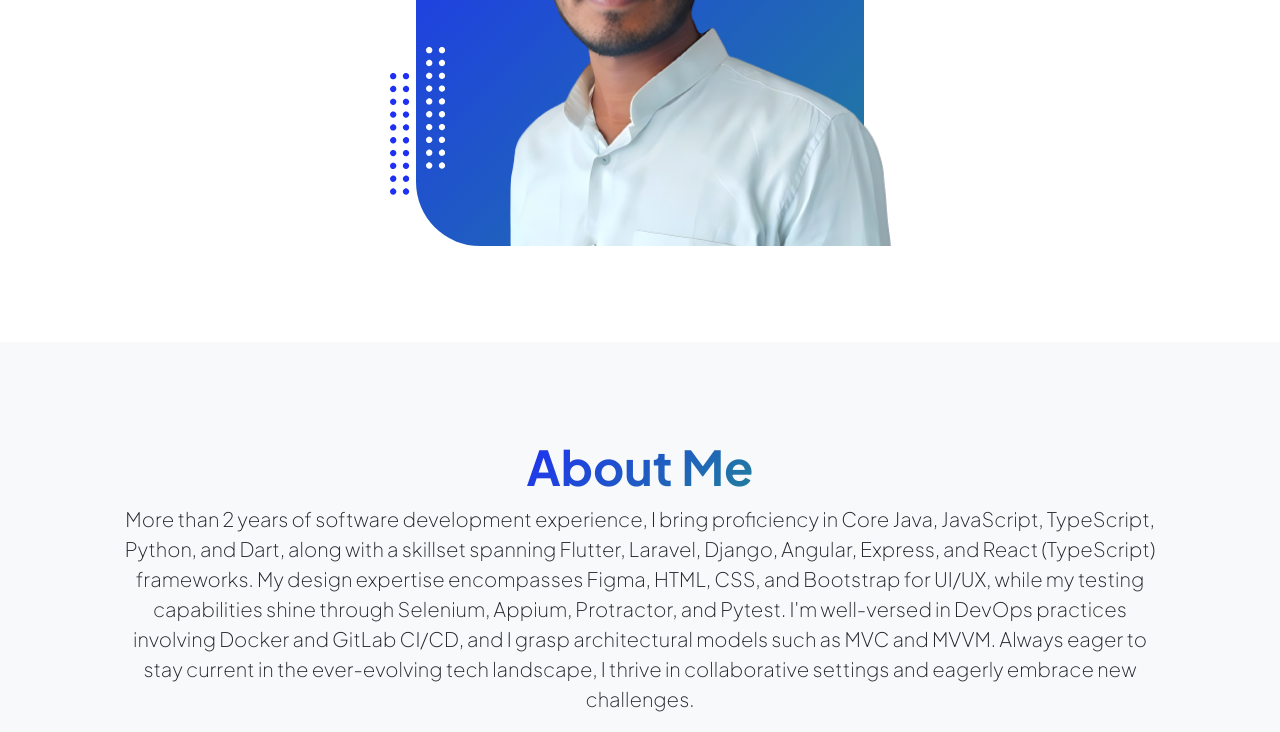
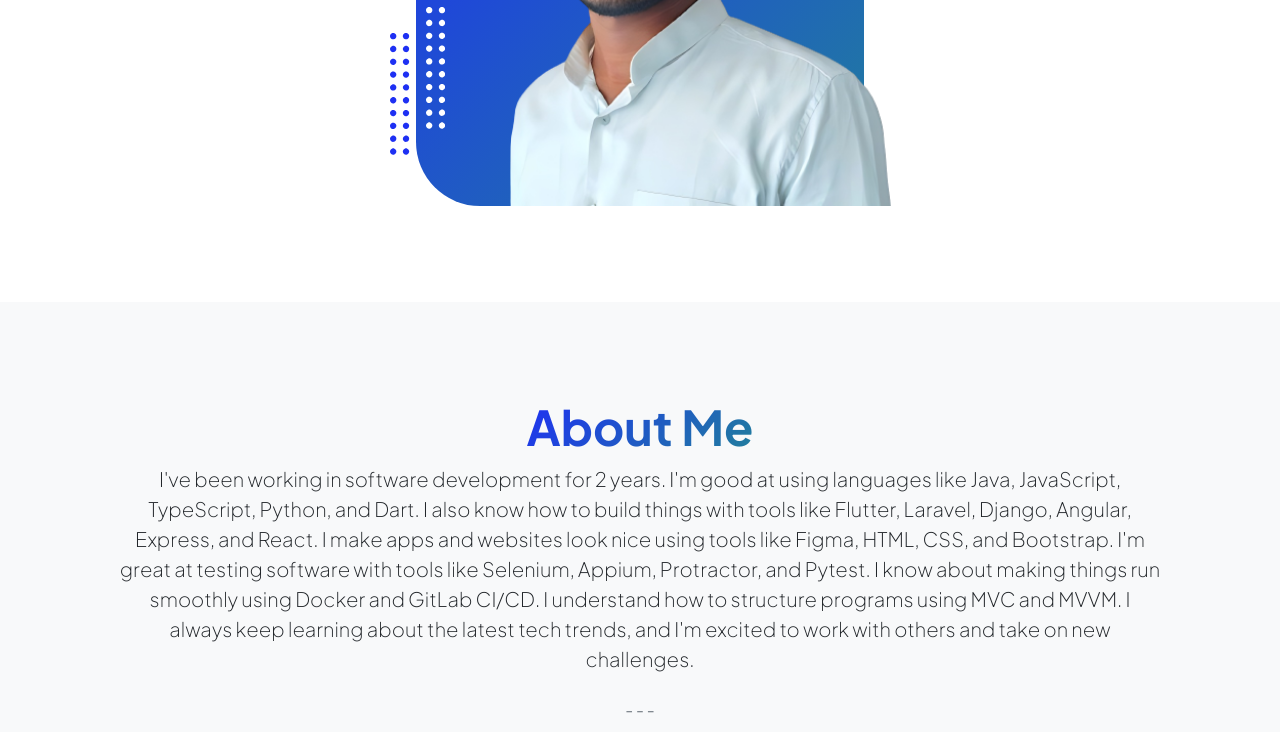
Before and after one commit to sonuyohannan/sonuyohannan.github.io, a plain HTML site: page index.html in a window 1280 px wide. Shown: the part 723-1455 px from the top of the page. Drawn offline with nearby package versions, Linux system fonts and the light colour scheme.

Commit message:
content updated

```diff
--- a/index.html
+++ b/index.html
@@ -5,7 +5,7 @@
         <meta name="viewport" content="width=device-width, initial-scale=1, shrink-to-fit=no" />
         <meta name="description" content="" />
         <meta name="author" content="" />
-        <title>Personal - Start Bootstrap Theme</title>
+        <title>Sonu Yohannan</title>
         <!-- Favicon-->
         <link rel="icon" type="image/x-icon" href="assets/favicon.ico" />
         <!-- Custom Google font-->
@@ -41,7 +41,7 @@
                         <div class="col-xxl-5">
                             <!-- Header text content-->
                             <div class="text-center text-xxl-start">
-                                <div class="badge bg-gradient-primary-to-secondary text-white mb-4"><div class="text-uppercase">Software developer</div></div>
+                                <div class="badge bg-gradient-primary-to-secondary text-white mb-4"><div class="text-uppercase">Software  developer</div></div>
                                 <div class="fs-3 fw-light text-muted">Personal Portfolio</div>
                                 <h1 class="display-3 fw-bolder mb-5"><span class="text-gradient d-inline">Sonu Yohannan</span></h1>
                                 <div class="d-grid gap-3 d-sm-flex justify-content-sm-center justify-content-xxl-start mb-3">
@@ -52,7 +52,7 @@
                         </div>
                         <div class="col-xxl-7">
                             <!-- Header profile picture-->
-                            <div class="d-flex justify-content-center mt-5 mt-xxl-0">
+                            <div class="d-flex justify-content-center mt-2 mt-xxl-0">
                                 <div class="profile bg-gradient-primary-to-secondary">
                                     <!-- TIP: For best results, use a photo with a transparent background like the demo example below-->
                                     <!-- Watch a tutorial on how to do this on YouTube (link)-->
@@ -183,14 +183,12 @@
                             <div class="text-center my-5">
                                 <h2 class="display-5 fw-bolder"><span class="text-gradient d-inline">About Me</span></h2>
                                 <p class="lead fw-light mb-4">
-                                    More than 2 years of software development experience, I bring proficiency in Core Java,
-                                     JavaScript, TypeScript, Python, and Dart, along with a skillset spanning Flutter,
-                                     Laravel, Django, Angular, Express, and React (TypeScript) frameworks. My design
-                                     expertise encompasses Figma, HTML, CSS, and Bootstrap for UI/UX, while my testing
-                                      capabilities shine through Selenium, Appium, Protractor, and Pytest. I'm well-versed in
-                                       DevOps practices involving Docker and GitLab CI/CD, and I grasp architectural models such as
-                                        MVC and MVVM. Always eager to stay current in the ever-evolving tech landscape, I thrive in collaborative
-                                         settings and eagerly embrace new challenges.
+                                    I've been working in software development for 2 years. I'm good at using languages like Java,
+                                     JavaScript, TypeScript, Python, and Dart. I also know how to build things with tools like Flutter, Laravel,
+                                     Django, Angular, Express, and React. I make apps and websites look nice using tools like Figma, HTML, CSS, and Bootstrap.
+                                      I'm great at testing software with tools like Selenium, Appium, Protractor, and Pytest. I know about making things run smoothly
+                                      using Docker and GitLab CI/CD. I understand how to structure programs using MVC and MVVM. I always keep learning about the latest tech trends,
+                                     and I'm excited to work with others and take on new challenges.
                                 </p>
                                 <p class="text-muted">- - -</p>
                                 <div class="d-flex justify-content-center fs-2 gap-4">
```
Also changed, not shown: contact.html (+1 -1 lines), resume.html (+1 -1 lines).
